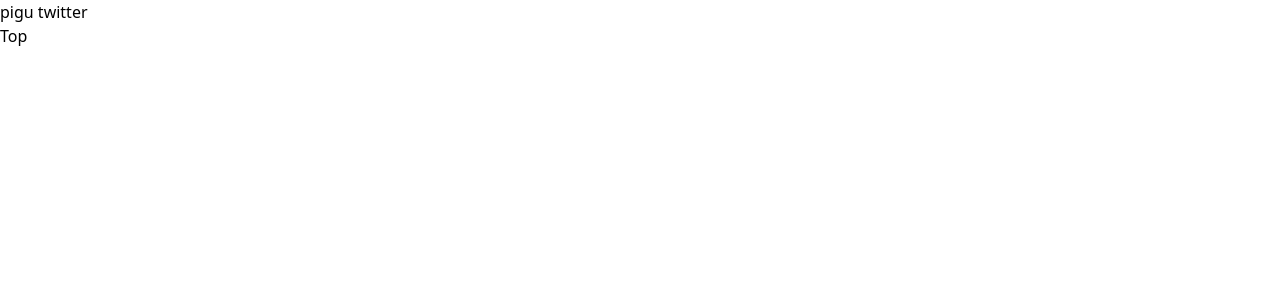
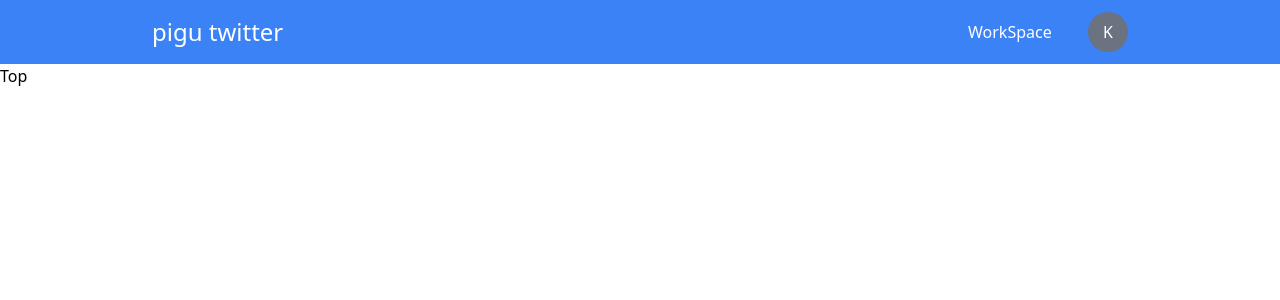
Before and after one commit to yona3/pigu-twitter, a React (Vite) app: page / in a window 1280 px wide. Shown: the top 300 px of the page. Built offline with nearby package versions, Linux system fonts and the light colour scheme.

Commit message:
add: Header

```diff
--- a/src/components/shared/Header.tsx
+++ b/src/components/shared/Header.tsx
@@ -1,9 +1,44 @@
 import React, { VFC } from 'react';
+import { Link } from 'react-router-dom';
 
 export const Header: VFC = () => {
   return (
-    <header>
-      <h1>pigu twitter</h1>
+    <header className="bg-blue-500">
+      <div
+        className="
+          max-w-5xl h-16 mx-auto px-6
+          flex justify-between items-center
+        "
+      >
+        <Link to="/">
+          <h1 className="text-white text-xl sm:text-2xl font-normal">
+            pigu twitter
+          </h1>
+        </Link>
+
+        <nav
+          className="
+            flex justify-between items-center text-white
+            w-32 sm:w-40
+          "
+        >
+          <Link to="/workspace">
+            <div className="text-sm sm:text-base">
+              <p>WorkSpace</p>
+            </div>
+          </Link>
+          <Link to="/setting">
+            <div
+              className="
+              bg-gray-500 h-8 w-8 sm:h-10 sm:w-10 rounded-full
+              flex justify-center items-center text-sm sm:text-base
+            "
+            >
+              <p>K</p>
+            </div>
+          </Link>
+        </nav>
+      </div>
     </header>
   );
 };
```
